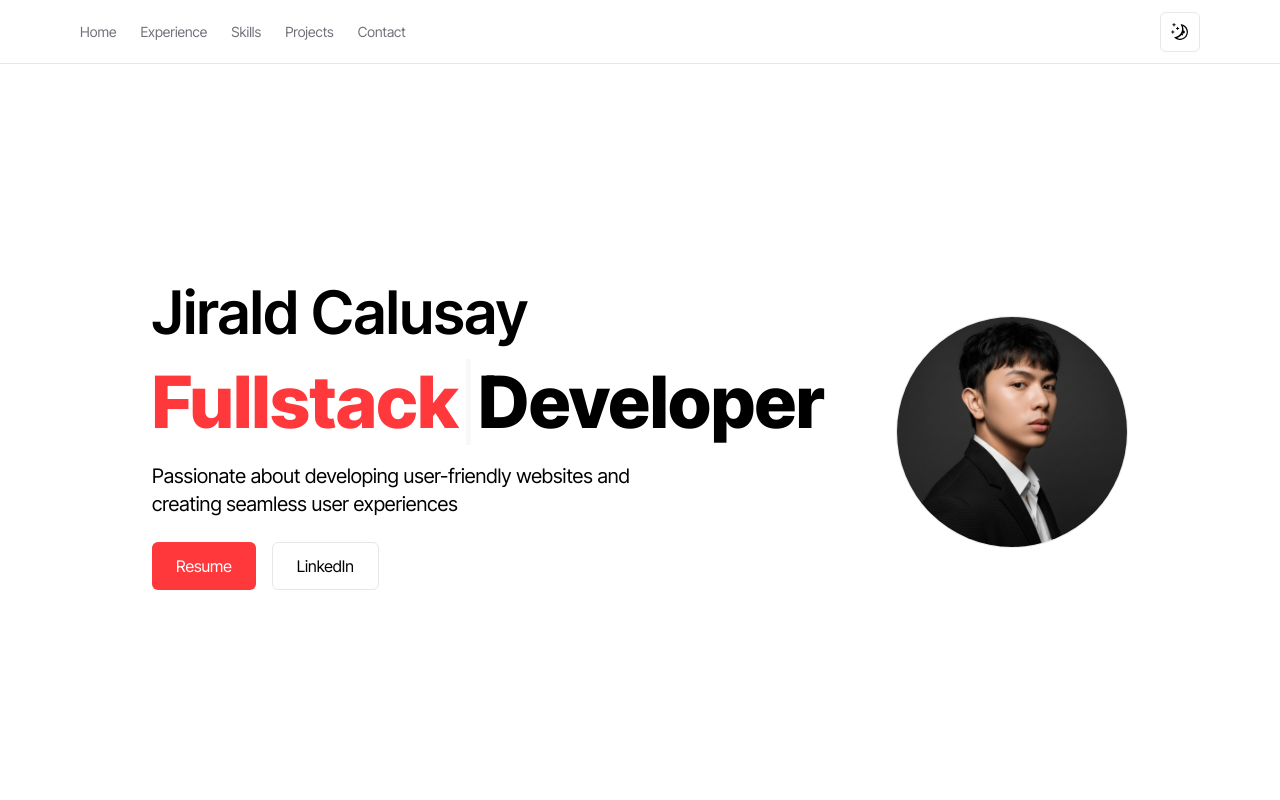
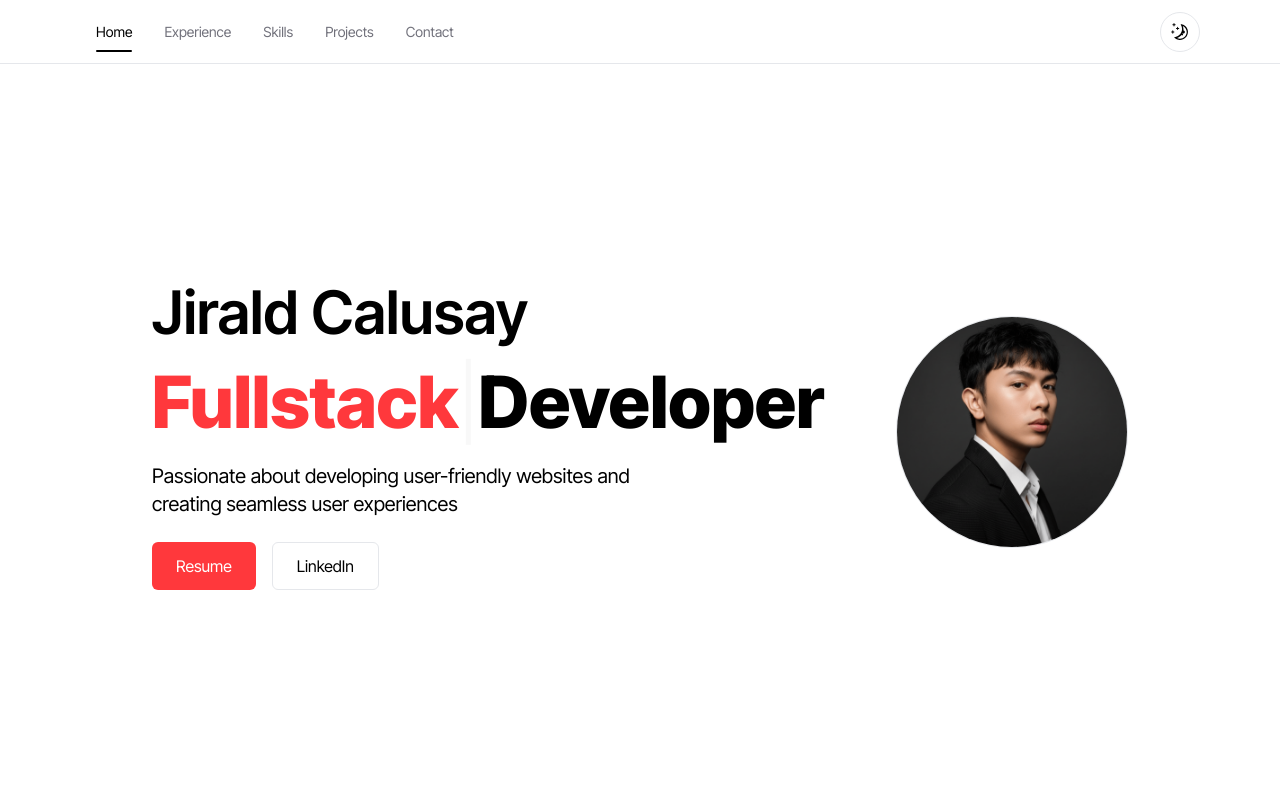
Before and after one commit to JiraldLaurea/digital-porftolio, a Next.js app: page / in a window 1280 px wide. Shown: the top 800 px of the page. Built offline with nearby package versions, Linux system fonts and the light colour scheme.

Commit message:
Update Navbar

```diff
--- a/src/app/components/Navbar.tsx
+++ b/src/app/components/Navbar.tsx
@@ -1,27 +1,34 @@
 "use client";
+import { AnimatePresence, motion } from "framer-motion";
 import { useTheme } from "next-themes";
-import { useEffect, useState } from "react";
+import { useEffect, useRef, useState } from "react";
 import { FaBars } from "react-icons/fa";
 import { RiSunLine } from "react-icons/ri";
 import { RxMoon } from "react-icons/rx";
 import { Link } from "react-scroll/modules";
 import Button from "./Button";
 
+type ActiveSource = "scroll" | "click";
+
 const Navbar = ({ showButtons }: any) => {
     const { theme, setTheme }: any = useTheme();
     const [isMenuOpened, setIsMenuOpened] = useState(false);
     const [mounted, setMounted] = useState(false);
+    const [hoveredTab, setHoveredTab] = useState<number | null>(null);
+    const [activeTab, setActiveTab] = useState<number>(0);
+
+    const resumeLink =
+        "https://drive.google.com/file/d/1w-ep7j_ZsZbAQHgd_KyecjXKQGjdwqWR/view?usp=drive_link";
+    const linkedInLink = "https://linkedin.com/in/jirald-calusay-064b09220";
+    const SM_BREAKPOINT = 640;
+
+    const activeSourceRef = useRef<ActiveSource>("scroll");
 
     useEffect(() => {
         setMounted(true);
     }, []);
 
-    const resumeLink =
-        "https://drive.google.com/file/d/1w-ep7j_ZsZbAQHgd_KyecjXKQGjdwqWR/view?usp=drive_link";
-    const linkedInLink = "https://linkedin.com/in/jirald-calusay-064b09220";
-
-    const SM_BREAKPOINT = 640;
-
+    // Closes menu when passing on a certain
     useEffect(() => {
         const mediaQuery = window.matchMedia(`(min-width: ${SM_BREAKPOINT}px)`);
 
@@ -44,6 +51,76 @@ const Navbar = ({ showButtons }: any) => {
         };
     }, []);
 
+    useEffect(() => {
+        const sections = navItems.map((item) =>
+            document.getElementById(item.page)
+        );
+
+        let lastActive = activeTab;
+
+        const observer = new IntersectionObserver(
+            (entries) => {
+                if (activeSourceRef.current !== "scroll") return;
+
+                // pick the section closest to top
+                const visibleEntries = entries.filter(
+                    (e) => e.intersectionRatio > 0
+                );
+                if (visibleEntries.length === 0) return;
+
+                const nearestEntry = visibleEntries.reduce((prev, curr) =>
+                    Math.abs(curr.boundingClientRect.top) <
+                    Math.abs(prev.boundingClientRect.top)
+                        ? curr
+                        : prev
+                );
+
+                const index = navItems.findIndex(
+                    (item) => item.page === nearestEntry.target.id
+                );
+                if (index !== -1) setActiveTab(index);
+            },
+            {
+                threshold: Array.from({ length: 101 }, (_, i) => i / 100),
+                rootMargin: "-40% 0px -40% 0px",
+            }
+        );
+
+        sections.forEach((section) => {
+            if (section) observer.observe(section);
+        });
+
+        return () => observer.disconnect();
+    }, []);
+
+    useEffect(() => {
+        let rafId: number;
+        let lastY = window.scrollY;
+
+        const checkScrollEnd = () => {
+            const currentY = window.scrollY;
+
+            if (Math.abs(currentY - lastY) < 1) {
+                activeSourceRef.current = "scroll";
+            } else {
+                lastY = currentY;
+                rafId = requestAnimationFrame(checkScrollEnd);
+            }
+        };
+
+        window.addEventListener("scroll", () => {
+            if (activeSourceRef.current === "click") {
+                cancelAnimationFrame(rafId);
+                rafId = requestAnimationFrame(checkScrollEnd);
+            }
+        });
+
+        return () => {
+            cancelAnimationFrame(rafId);
+            window.removeEventListener("scroll", () => {});
+        };
+    }, []);
+
     const navItems = [
         { label: "Home", page: "home" },
         { label: "Experience", page: "experience" },
@@ -52,27 +129,85 @@ const Navbar = ({ showButtons }: any) => {
         { label: "Contact", page: "contact" },
     ];
 
+    const transition: any = {
+        type: "tween",
+        ease: "easeOut",
+        duration: 0.15,
+    };
+
+    const transitionUnderline: any = {
+        type: "tween",
+        duration: 0.15,
+    };
+
     return (
         <>
             <div
-                className={`sticky top-0 z-100 flex justify-center h-16 bg-white border-b dark:bg-primary1-dark dark:border-zinc-700`}
+                className={`flex sticky top-0 z-100 justify-center w-full h-16 bg-white border-b dark:bg-primary1-dark dark:border-zinc-700`}
             >
-                <div className="flex items-center justify-end w-full max-w-6xl px-4 sm:justify-between">
-                    <div className="items-center hidden space-x-6 text-sm sm:flex">
-                        {navItems.map((navItem, idx) => {
+                <div className="flex items-center justify-end w-full max-w-6xl gap-8 px-4 md:justify-between md:px-4">
+                    <div className="relative items-center hidden text-sm md:flex">
+                        {navItems.map((navItem, index) => {
                             return (
+                                <div key={index} className="relative">
+                                    <motion.button
+                                        onHoverStart={() =>
+                                            setHoveredTab(index)
+                                        }
+                                        onHoverEnd={() => setHoveredTab(null)}
+                                    >
                                         <Link
-                                    offset={idx === 0 ? -64 : -63}
-                                    // offset={-63}
+                                            onClick={() => {
+                                                activeSourceRef.current =
+                                                    "click";
+                                                setActiveTab(index);
+                                            }}
+                                            offset={index === 0 ? -64 : -63}
+                                            to={navItem.page}
                                             smooth
-                                    duration={300}
-                                    to={navItem.page}
-                                    key={idx}
+                                            duration={400}
                                         >
-                                    <p className="transition-colors rounded-md cursor-pointer select-none dark:text-secondary-text-dark dark:hover:text-white text-zinc-500 hover:text-black">
+                                            <p
+                                                className={`flex items-center justify-center h-10 px-4 transition-colors cursor-pointer select-none rounded-3xl dark:text-secondary-text-dark dark:hover:text-white  hover:text-black ${
+                                                    activeTab === index
+                                                        ? "dark:text-white"
+                                                        : "text-zinc-500"
+                                                }`}
+                                            >
                                                 {navItem.label}
                                             </p>
                                         </Link>
+                                    </motion.button>
+
+                                    <AnimatePresence>
+                                        {hoveredTab === index ? (
+                                            <motion.span
+                                                key={"hoverNavbar"}
+                                                layoutId={"hoverNavbar"}
+                                                className="absolute inset-0 hidden h-10 rounded-3xl sm:inline bg-primary-hovered dark:bg-primary-hovered-dark"
+                                                style={{ zIndex: -1 }}
+                                                initial={{
+                                                    opacity: 0,
+                                                }}
+                                                animate={{
+                                                    opacity: 1,
+                                                }}
+                                                exit={{
+                                                    opacity: 0,
+                                                }}
+                                                transition={transition}
+                                            />
+                                        ) : null}
+                                    </AnimatePresence>
+
+                                    {activeTab === index && (
+                                        <motion.span
+                                            layoutId="navbarUnderline"
+                                            className="absolute w-[calc(100%-32px)] left-4 rounded-full right-0 bottom-0 h-0.5 bg-black dark:bg-white"
+                                            transition={transitionUnderline}
+                                        />
+                                    )}
+                                </div>
                             );
                         })}
                     </div>
@@ -90,17 +225,19 @@ const Navbar = ({ showButtons }: any) => {
                                 text="Resume"
                                 isPrimary
                                 isSmaller
+                                isFromNavbar
                             />
                             <Button
                                 link={linkedInLink}
                                 text="LinkedIn"
                                 isSmaller
+                                isFromNavbar
                             />
                         </div>
                         {mounted ? (
                             <div className="flex items-center">
                                 <button
-                                    className="flex items-center justify-center w-10 h-10 transition-colors border border-opacity-50 rounded-md dark:border-zinc-700 hover:bg-primary-hovered dark:hover:bg-primary-hovered-dark"
+                                    className="flex items-center justify-center w-10 h-10 transition-colors border border-opacity-50 rounded-full dark:border-zinc-700 hover:bg-primary-hovered dark:hover:bg-primary-hovered-dark"
                                     onClick={() => {
                                         theme === "dark"
                                             ? setTheme("light")
@@ -117,7 +254,7 @@ const Navbar = ({ showButtons }: any) => {
                                     onClick={() =>
                                         setIsMenuOpened(!isMenuOpened)
                                     }
-                                    className="flex items-center justify-center w-10 h-10 ml-2 transition-colors ease-in border border-opacity-50 rounded-md cursor-pointer select-none sm:hidden dark:border-zinc-700 hover:bg-primary3 dark:hover:bg-primary-hovered-dark"
+                                    className="flex items-center justify-center w-10 h-10 ml-2 transition-colors ease-in border border-opacity-50 rounded-full cursor-pointer select-none md:hidden dark:border-zinc-700 hover:bg-primary3 dark:hover:bg-primary-hovered-dark"
                                 >
                                     <FaBars
                                         className=""
@@ -133,15 +270,15 @@ const Navbar = ({ showButtons }: any) => {
             {isMenuOpened && (
                 <div className="fixed w-full h-screen bg-white z-100 top-16 dark:bg-primary1-dark">
                     <div className="flex flex-col items-center h-full px-4 py-4 space-y-4 bg-primary1 dark:bg-primary1-dark">
-                        {navItems.map((navItem, idx) => {
+                        {navItems.map((navItem, index) => {
                             return (
                                 <Link
-                                    offset={idx === 0 ? -64 : -63}
+                                    offset={index === 0 ? -64 : -63}
                                     smooth
-                                    duration={500}
+                                    duration={400}
                                     to={navItem.page}
-                                    key={idx}
-                                    className={`w-full rounded-md text-sm px-4 py-4 bg-primary3 dark:bg-primary3-dark border cursor-pointer dark:border-zinc-700`}
+                                    key={index}
+                                    className={`w-full rounded-3xl text-sm px-5 py-4 bg-primary3 dark:bg-primary3-dark border cursor-pointer dark:border-zinc-700`}
                                     onClick={() => setIsMenuOpened(false)}
                                 >
                                     <p>{navItem.label}</p>
```
Lines whose indentation alone changed are shown as unchanged.
